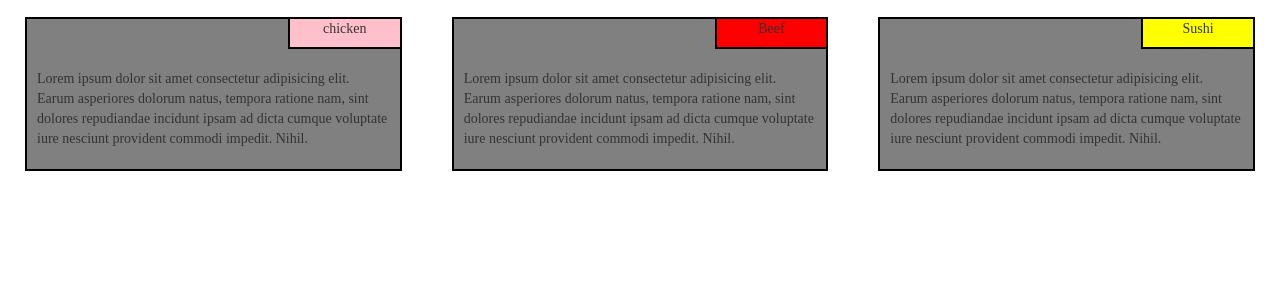
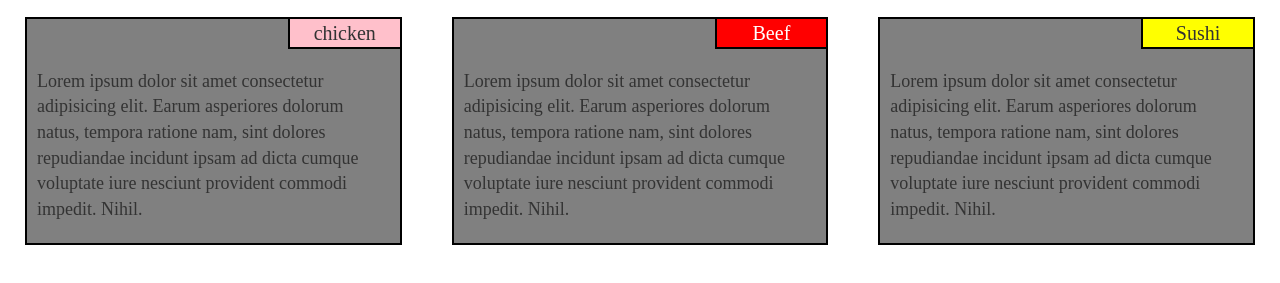
Before and after one commit to Saitejanalam/module2-solution, a plain HTML site: page index.html in a window 1280 px wide. Shown: the part 63-346 px from the top of the page. Drawn offline with nearby package versions, Linux system fonts and the light colour scheme; a web font is replaced by a local one.

Commit message:
modified

```diff
--- a/css.css
+++ b/css.css
@@ -21,9 +21,11 @@ h1 {
   box-sizing: border-box;
   padding-right: 0px;
   clear: right;
+  font-size: 20px;
 }
 .text {
   padding: 10px;
+  font-size: 18px;
 }
 #p1 {
   background-color: pink;
@@ -31,6 +33,7 @@ h1 {
 }
 #p2 {
   background-color: red;
+  color: white;
   width: 30%;
 }
 #p3 {
```
